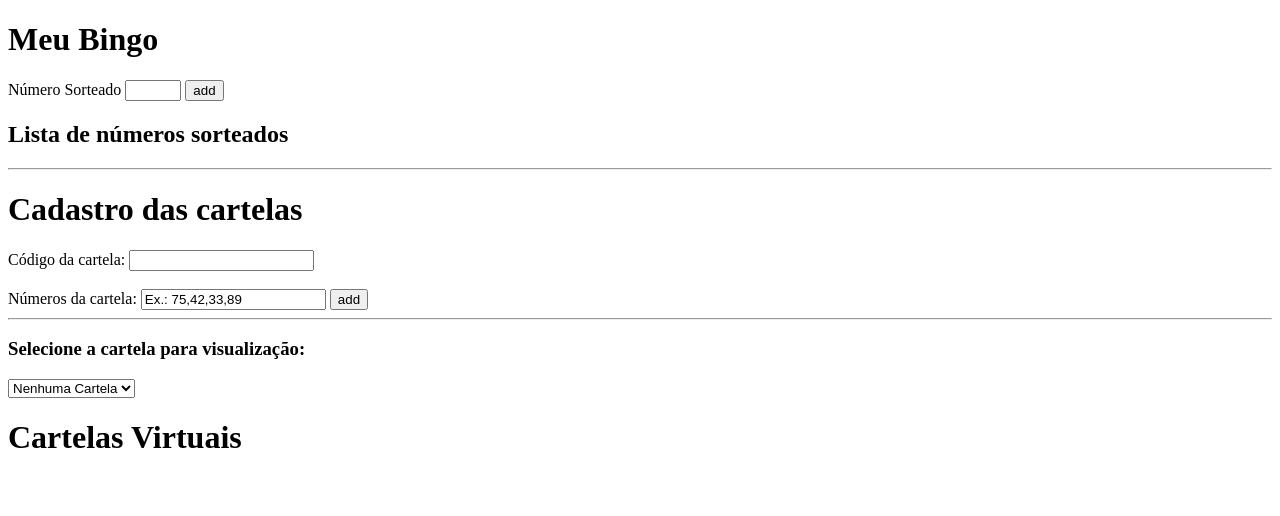
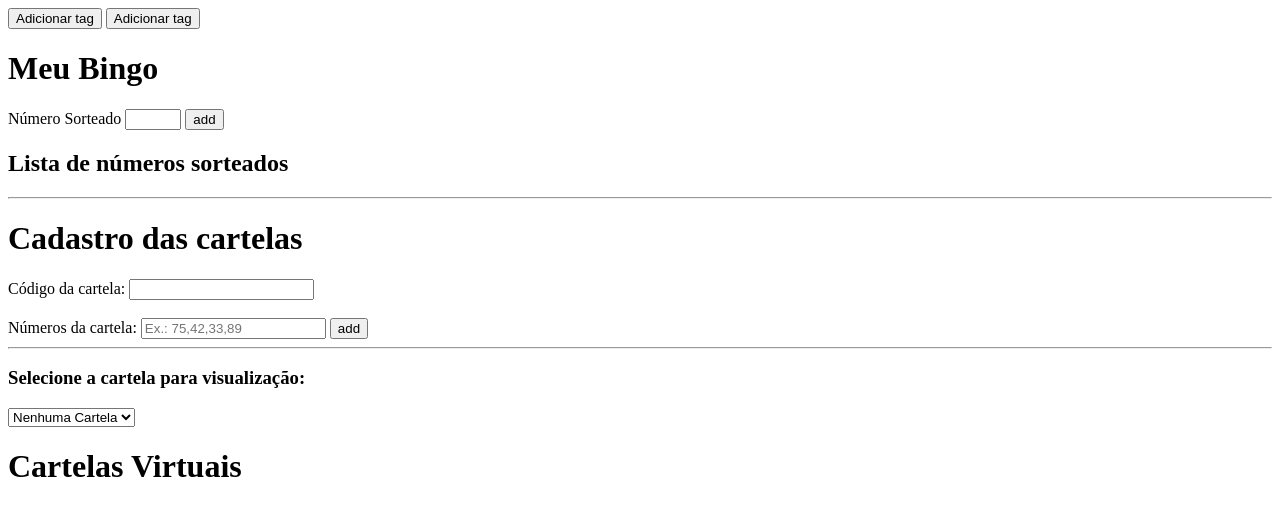
Before and after one commit to mofrof/3-_TDS_B_STAR, a plain HTML site: page index.html in a window 1280 px wide. Drawn offline with Linux system fonts and the light colour scheme.

Commit message:
Enviando trabalho de Angelo + update de Lemos

```diff
--- a/index.html
+++ b/index.html
@@ -9,13 +9,13 @@
 </head>
 
 <body>
-    <!-- <button ondblclick="addNovaTag()">Adicionar tag</button>
-    <button onclick="rmNovaTag()">Adicionar tag</button> -->
+    <button ondblclick="addNovaTag()">Adicionar tag</button>
+    <button onclick="rmNovaTag()">Adicionar tag</button>
     <div id="botao1"></div>
     <h1>Meu Bingo</h1>
     <form action="" method="">
         <label for="numeroSorteado">Número Sorteado</label>
-        <input  type="number" name="numeroSorteado" id="numeroSorteado" min="1" max="75">
+        <input type="number" name="numeroSorteado" id="numeroSorteado" min="1" max="75">
         <input onclick="addNumeroListaSorteados()" type="button" value="add">
     </form>
     <h2>Lista de números sorteados</h2>
@@ -29,8 +29,8 @@
         <br>
         <br>
         <label for="numerosDaCartela">Números da cartela:</label>
-        <input type="text" name="numerosDaCartela" id="numerosDaCartela" value="Ex.: 75,42,33,89">
-        <input type="button" value="add">
+        <input input="" type="text" name="numerosDaCartela" id="numerosDaCartela" placeholder="Ex.: 75,42,33,89">
+        <input type="button" value="add" ondblclick="cadastrarCartela()">
     </form>
     <hr>
     <h3>Selecione a cartela para visualização: </h3>
--- a/main.js
+++ b/main.js
@@ -14,8 +14,8 @@
 //código utilizado pelo site do bingo.
 let listaCartelas = [
     [12345, [8, 4, 15, 3, 11, 30, 26, 19, 23, 18, 39, 43, 34, 41, 48, 56, 53, 49, 60, 63, 68, 74, 75, 71], 0],
-    [1986,  [7, 2, 11, 15, 10, 25, 26, 30, 17, 22, 35, 33, 45, 34, 60, 52, 47, 55, 56, 67, 62, 70, 71, 75], 0],
-    [1987,  [5, 15, 2, 8, 10, 23, 25, 30, 20, 17, 33, 34, 38, 45, 60, 47, 53, 50, 55, 62, 65, 68, 70, 75], 0]
+    [1986, [7, 2, 11, 15, 10, 25, 26, 30, 17, 22, 35, 33, 45, 34, 60, 52, 47, 55, 56, 67, 62, 70, 71, 75], 0],
+    [1987, [5, 15, 2, 8, 10, 23, 25, 30, 20, 17, 33, 34, 38, 45, 60, 47, 53, 50, 55, 62, 65, 68, 70, 75], 0],
 ]
 let listaCartelasProximasASeremBatidas = []
 let listaDeNumerosSorteados = []
@@ -26,7 +26,7 @@ function addNumeroListaSorteados() {
     if (domInputSorteado.value <= 1 || domInputSorteado.value >= 75) {
         alert("Numero Já foi sorteado")
         domInputSorteado.style.color = "red"
-    } else if (listaDeNumerosSorteados.includes(domInputSorteado.value)){
+    } else if (listaDeNumerosSorteados.includes(domInputSorteado.value)) {
         alert("Numero Já foi sorteado")
         domInputSorteado.setAttribute("class", "erro2")
     } else {
@@ -52,8 +52,18 @@ function atualizarCartelasProximasASeremBatidas() {
 //gama
 function exibirCartelasCadastradas() {
 
+
     //Selecionando o elemento do Seletor
     const seletor = document.getElementById("cartelas_id")
+
+    //Criando opções a partir da quantidade de cartelas cadastradas
+    //    for (let contagem = 0; contagem < listaCartelas.length; contagem++) {
+    //        let option = document.createElement("option")
+    //        option.value = contagem + 1
+    //        option.textContent = contagem + 1
+    //        seletor.appendChild(option)
+    //    }
+
 
     //Mudar os números exibidos de acordo com o seletor
     const container = document.getElementById("container");
@@ -99,11 +109,6 @@ function analisarSeACartelaVencedora() {
 
 }
 
-//zeta
-function analisarSeACartelaVencedora() {
-
-}
-
 
 //Separando a lista das tabelas
 qnt_cartelas = 0
@@ -112,9 +117,62 @@ qnt_cartelas_lista = []
 //Selecionando o elemento do Seletor
 const seletor = document.getElementById("cartelas_id")
 
+
 //Beta
 function cadastrarCartela() {
+    //Obtendo valores dos inputs
+    let inputCartelaID = document.getElementById("codCartela")
+    let inputNumerosCartela = document.getElementById("numerosDaCartela")
+
+    //Fazendo split e retirando espaços em branco, caso ocorra erros de digitação - ID e Números da Cartela
+    let NumerosCartela_SNULL = inputNumerosCartela.value.replace(/\s/g, "");;
+    let NumerosID_SNULL = inputCartelaID.value.replace(/\s/g, "");;
+
+    //alerta caso ocorra a digitação de alguma letra no ID e Cartela
+    //ID
+    inputCartelaID.addEventListener("input", function () {
+        if (/[a-zA-Z]/.test(inputCartelaID.value)) {
+            alert("O número de idenficacação da sua cartela, não deve conter letras!");
+            inputCartelaID.value = inputCartelaID.value.replace(/[a-zA-Z]/g, '');
+        }//
+    });
+    //CARTELA
+    inputNumerosCartela.addEventListener("input", function () {
+        if (/[a-zA-Z]/.test(inputNumerosCartela.value)) {
+            alert("Os números de sorteio da sua cartela, não devem conter letras!");
+            inputNumerosCartela.value = inputNumerosCartela.value.replace(/[a-zA-Z]/g, '');
+        }
+    });
+
+    console.log("O número de identificação da sua cartela é: " + NumerosID_SNULL, "Os números cadastrados foram: " + NumerosCartela_SNULL)
+
+    //Separando números por vírgulas
+    NumerosCartelaFINAL = NumerosCartela_SNULL.split(",")
+
+    LISTA_NUMEROS_INT = []
+
+    for (c = 0; c < NumerosCartelaFINAL.length; c++) {
+        LISTA_NUMEROS_INT.push(parseInt(NumerosCartelaFINAL[c]))
+    }
+    //Enviando ID e Números splitados para a lista de cartelas | 0 = Numeros sorteados
+    listaCartelas.push([parseInt(NumerosID_SNULL), LISTA_NUMEROS_INT, 0])
+
+    //Atualizando e inserindo novas opções ao seletor de cartelas
+    while (qnt_cartelas_lista.length < listaCartelas.length) {
+        qnt_cartelas = qnt_cartelas + 1
+        qnt_cartelas_lista.push(qnt_cartelas)
+        console.log("Temos essas cartelas: " + qnt_cartelas_lista)
+        //Adicionando opçoes ao select
+        let option = document.createElement("option")
+        option.value = parseInt(qnt_cartelas_lista.length)
+        option.textContent = parseInt(qnt_cartelas_lista.length)
+        seletor.appendChild(option)
+    }
+    //console.log(listaCartelas)
+
 }
+cadastrarCartela()
+exibirCartelasCadastradas()
 
 
 /////////////////////////////////////////////
```
